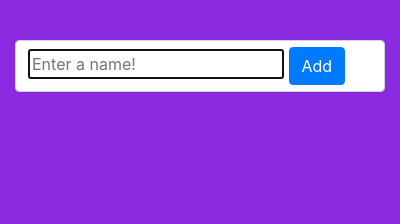
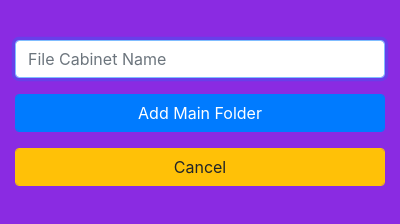
Before and after one commit to DEBXDEBX/FileCab, an Electron app: page add.html in a window 400 px wide. Drawn offline with nearby package versions, Linux system fonts and the light colour scheme.

Commit message:
fixed bugs

```diff
--- a/add.html
+++ b/add.html
@@ -17,18 +17,35 @@
   </head>
   <body id="addWindow">
     <div class="container">
-      <form action="">
+      <form>
         <div class="form-group">
-          <div class="form-control">
-            <!-- <label for="">Enter the Name for your file cabinet.</label> -->
-            <input autofocus placeholder="Enter a name!" type="text" />
-            <button class="btn btn-primary" type="submit">
-              Add
-            </button>
-          </div>
+          <input
+            type="text"
+            autofocus
+            class="form-control"
+            id="name"
+            placeholder="File Cabinet Name"
+          />
+        </div>
+        <div class="form-group">
+          <input
+            class="btn btn-primary form-control"
+            type="submit"
+            value="Add Main Folder"
+          />
+        </div>
+        <div class="form-group">
+          <button
+            id="cancel"
+            class="btn btn-warning form-control"
+            type="button"
+          >
+            Cancel
+          </button>
         </div>
       </form>
     </div>
+
     <script>
       const electron = require("electron");
       //ipcRender used to comunicate
@@ -36,9 +53,13 @@
 
       document.querySelector("form").addEventListener("submit", event => {
         event.preventDefault();
-        let { value } = document.querySelector("input");
+        let { value } = document.querySelector("#name");
         value = value.trim();
         ipcRenderer.send("fileCab:add", value);
+      });
+
+      document.querySelector("#cancel").addEventListener("click", event => {
+        ipcRenderer.send("addForm:cancel");
       });
     </script>
   </body>
--- a/assets/css/style.css
+++ b/assets/css/style.css
@@ -21,9 +21,10 @@ body {
   background-color: blueviolet;
 }
 
-section ul {
+nav ul {
   display: flex;
   flex-wrap: wrap;
+  justify-content: center;
   list-style: none;
   padding: 3px;
   margin: 3px;
@@ -33,7 +34,7 @@ nav ul li {
   list-style: none;
   background-color: #00ffffbd;
   color: rgb(0, 0, 0);
-  padding: 3px 3px;
+  padding: 3px 10px;
   margin: 4px 10px;
   border-radius: 10px 10px 0px 0px;
 }
```
Also changed, not shown: index.html (+3 -3 lines), index.js (+12 -2 lines).
